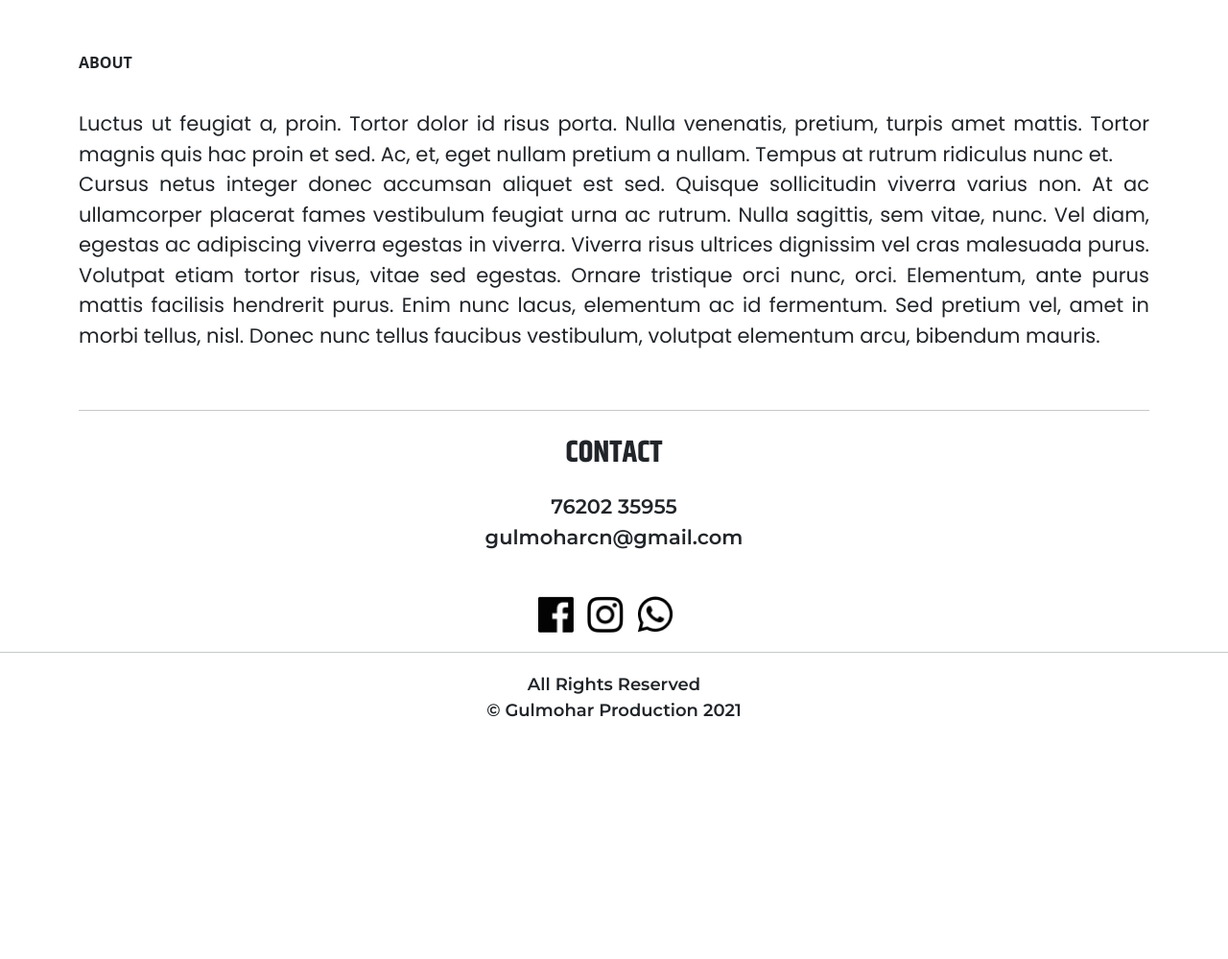
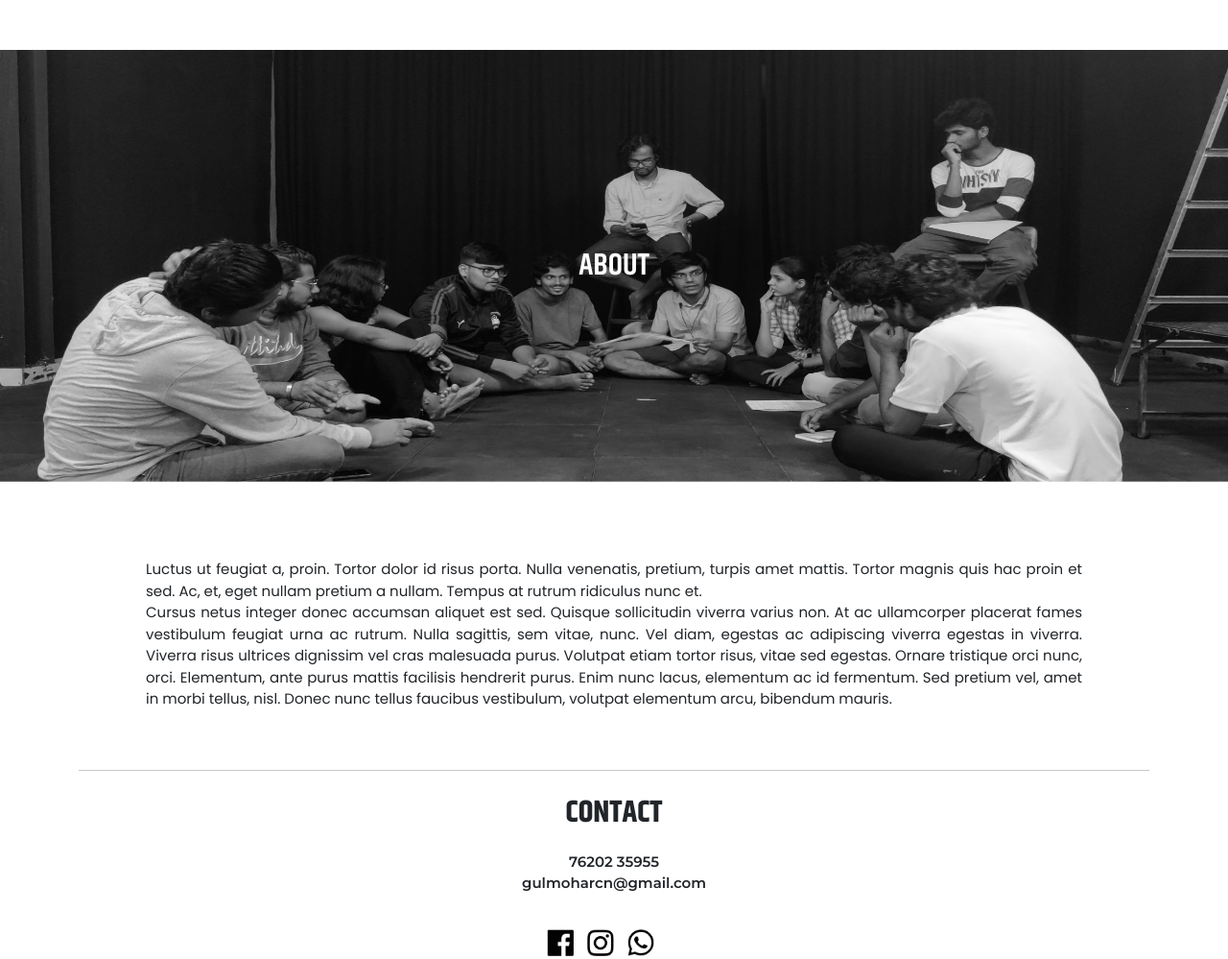
Before and after one commit to Aanchal6/Gulmoharwebsite, a plain HTML site: page index.html in a window 1280 px wide. Shown: the part 3174-4173 px from the top of the page at 96% size. Before the commit the page ends 3928 px from the top, so only its background shows below. Drawn offline with nearby package versions, Linux system fonts and the light colour scheme.

Commit message:
changes august 30

```diff
--- a/index.html
+++ b/index.html
@@ -1,4 +1,5 @@
 <!DOCTYPE html>
+
 <head>
 	<meta charset="utf-8">
 	<title>Gulmohar</title>
@@ -17,12 +18,17 @@
 	<div class="container">
 
 		<p id="naomi" style="padding: 30px 0px;">SHORT FILMS</p>
-	<iframe src="https://player.vimeo.com/video/146800165?h=5654e1f049&title=0&byline=0&portrait=0" width="640" height="360" frameborder="0" allow="autoplay; fullscreen; picture-in-picture" allowfullscreen></iframe>
-<p><a href="https://vimeo.com/146800165">Changing Chesapeake: Facing Warmer Waters</a> from <a href="https://vimeo.com/chesapeakebay">Chesapeake Bay Program</a> on <a href="https://vimeo.com">Vimeo</a>.</p>
+		<iframe src="https://player.vimeo.com/video/146800165?h=5654e1f049&title=0&byline=0&portrait=0" width="640"
+			height="360" frameborder="0" allow="autoplay; fullscreen; picture-in-picture" allowfullscreen></iframe>
+		<p><a href="https://vimeo.com/146800165">Changing Chesapeake: Facing Warmer Waters</a> from <a
+				href="https://vimeo.com/chesapeakebay">Chesapeake Bay Program</a> on <a
+				href="https://vimeo.com">Vimeo</a>.</p>
 
 		<p id="bella">Aamcha Tharlay</p>
-	<P id="gigi" class="text-center">Dictumst convallis pharetra ultricies adipiscing sed ut ipsum egestas sollicitudin. Viverra blandit
-		nunc, in lectus morbi ut in. Quisque convallis morbi ut pulvinar tincidunt. Amet cursus aliquam feugiat lectus.
+		<P id="gigi" class="text-center">Dictumst convallis pharetra ultricies adipiscing sed ut ipsum egestas
+			sollicitudin. Viverra blandit
+			nunc, in lectus morbi ut in. Quisque convallis morbi ut pulvinar tincidunt. Amet cursus aliquam feugiat
+			lectus.
 			Et.
 		</p>
 		<img src="images/Laurel.png" alt="" width="200px" height="200px" style="float: left;">
@@ -30,16 +36,20 @@
 			Listoff Global Sessions Festival</p>
 		<p style="clear: both;"></p>
 
-		<iframe src="https://player.vimeo.com/video/146800165?h=5654e1f049&title=0&byline=0&portrait=0" width="640" height="360" frameborder="0" allow="autoplay; fullscreen; picture-in-picture" allowfullscreen></iframe>
-		<p><a href="https://vimeo.com/146800165">Changing Chesapeake: Facing Warmer Waters</a> from <a href="https://vimeo.com/chesapeakebay">Chesapeake Bay Program</a> on <a href="https://vimeo.com">Vimeo</a>.</p>
+		<iframe src="https://player.vimeo.com/video/146800165?h=5654e1f049&title=0&byline=0&portrait=0" width="640"
+			height="360" frameborder="0" allow="autoplay; fullscreen; picture-in-picture" allowfullscreen></iframe>
+		<p><a href="https://vimeo.com/146800165">Changing Chesapeake: Facing Warmer Waters</a> from <a
+				href="https://vimeo.com/chesapeakebay">Chesapeake Bay Program</a> on <a
+				href="https://vimeo.com">Vimeo</a>.</p>
 
 
 		<p id="victoria" ">Gimmick</p>
 
 
 
-	<p id="yolanda">Dictumst convallis pharetra ultricies adipiscing sed ut ipsum egestas sollicitudin. Viverra blandit
-		nunc, in lectus morbi ut in. Quisque convallis morbi ut pulvinar tincidunt. Amet cursus aliquam feugiat lectus.
+	<p id=" yolanda">Dictumst convallis pharetra ultricies adipiscing sed ut ipsum egestas sollicitudin. Viverra blandit
+			nunc, in lectus morbi ut in. Quisque convallis morbi ut pulvinar tincidunt. Amet cursus aliquam feugiat
+			lectus.
 			Et.</p>
 
 		<hr style="margin-top: 60px;">
@@ -55,25 +65,30 @@
 		</b>
 
 
-	<p id="netflix">Dictumst convallis pharetra ultricies adipiscing sed ut ipsum egestas sollicitudin. Viverra blandit
-		nunc, in lectus morbi ut in. Quisque convallis morbi ut pulvinar tincidunt. Amet cursus aliquam feugiat lectus.
+		<p id="netflix">Dictumst convallis pharetra ultricies adipiscing sed ut ipsum egestas sollicitudin. Viverra
+			blandit
+			nunc, in lectus morbi ut in. Quisque convallis morbi ut pulvinar tincidunt. Amet cursus aliquam feugiat
+			lectus.
 			Et.</p>
+		</div>
+		<div class="about-section" style="position: relative; margin-top: 70px;">
+			<img src="images/about-pic.png" alt="" width="100%" height="450px;">
+			<p id="about-text">ABOUT</p>
+		</div>
 
-	<div style="padding: 20px;"></div>
-	<b>
-		<p id="nolie'
-	">ABOUT</p>
-	</b>
-	<div style="padding: 10px;"></div>
-
-	<p id="you">Luctus ut feugiat a, proin. Tortor dolor id risus porta. Nulla venenatis, pretium, turpis amet mattis.
+		<div class="container">
+		<p id="you" style="font-size: 15px; margin-top: 80px; padding: 0px 70px;">Luctus ut feugiat a, proin. Tortor dolor id risus porta. Nulla venenatis, pretium, turpis amet
+			mattis.
 			Tortor magnis quis hac proin et sed. Ac, et, eget nullam pretium a nullam. Tempus at rutrum ridiculus nunc
 			et.<br>
-		Cursus netus integer donec accumsan aliquet est sed. Quisque sollicitudin viverra varius non. At ac ullamcorper
+			Cursus netus integer donec accumsan aliquet est sed. Quisque sollicitudin viverra varius non. At ac
+			ullamcorper
 			placerat fames vestibulum feugiat urna ac rutrum. Nulla sagittis, sem vitae, nunc. Vel diam, egestas ac
-		adipiscing viverra egestas in viverra. Viverra risus ultrices dignissim vel cras malesuada purus. Volutpat etiam
+			adipiscing viverra egestas in viverra. Viverra risus ultrices dignissim vel cras malesuada purus. Volutpat
+			etiam
 			tortor risus, vitae sed egestas. Ornare tristique orci nunc, orci. Elementum, ante purus mattis facilisis
-		hendrerit purus. Enim nunc lacus, elementum ac id fermentum. Sed pretium vel, amet in morbi tellus, nisl. Donec
+			hendrerit purus. Enim nunc lacus, elementum ac id fermentum. Sed pretium vel, amet in morbi tellus, nisl.
+			Donec
 			nunc tellus faucibus vestibulum, volutpat elementum arcu, bibendum mauris.</p>
 
 		<div style="padding:15px"></div>
@@ -82,19 +97,21 @@
 		<b>
 			<p id="contact-header">CONTACT</p>
 		</b>
-	<p id="footer">76202 35955 <br>
+		<p id="footer" style="font-size: 15px;;">76202 35955 <br>
 			gulmoharcn@gmail.com
 		</p>
-</div>
 
-	<div style="margin: auto; width: 12.5%; padding-top: 30px;">
-		<img style="margin-right:  10px;" src="images/facebook.png" height="37.9px" width="37.9px">
-		<img style="margin-right: 10px;" src="images/insata.png" height="37.9px" width="37.9px">
-		<img src="images/whatsapp.png" height="37.9px" width="37.9px">
+
+	<div style="margin: 0px auto; width: 12.5%; padding-top: 20px;">
+		<img style="margin-right:  10px;" src="images/facebook.png" height="27.9px" width="27.9px">
+		<img style="margin-right: 10px;" src="images/insata.png" height="27.9px" width="27.9px">
+		<img src="images/whatsapp.png" height="27.9px" width="27.9px">
 	</div>
 	<hr style="margin-bottom: 20px; margin-top: 20px;">
-	<div style="font-size: 18px;" id="play">All Rights Reserved<br>
+	<div style="font-size: 15px; margin-bottom: 20px;;" id="play">All Rights Reserved<br>
 		© Gulmohar Production 2021</div>
+
+	</div>
 
 	<script src="https://cdn.jsdelivr.net/npm/bootstrap@5.1.0/dist/js/bootstrap.bundle.min.js"
 		integrity="sha384-U1DAWAznBHeqEIlVSCgzq+c9gqGAJn5c/t99JyeKa9xxaYpSvHU5awsuZVVFIhvj"
--- a/style.css
+++ b/style.css
@@ -175,7 +175,28 @@ iframe {
             text-align: justify;
             font-family: 'poppins';}
 
+/* .about-section img {
+        position: relative;
+} */
 
-#nolie {font-size:32px ;
+#about-text {
+        position: absolute;
+        left: 50%;
+        top: 50%;
+        transform: translate(-50%, -50%);
+        font-size:32px ;
         text-align:center ;
-        font-family:'khand',sans-serif ;}
+        font-family:'khand',sans-serif ;
+        z-index: 100;
+        color: white;
+}
+
+/*
+.about-text {
+        position: absolute;
+        top: 50%;
+        left: 50%;
+        transform: translate(-50%, -50%);
+}
+
+ */
```
Lines whose indentation alone changed are shown as unchanged.
